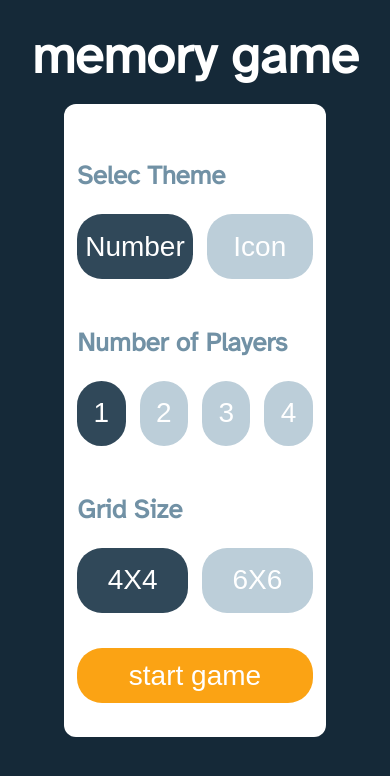
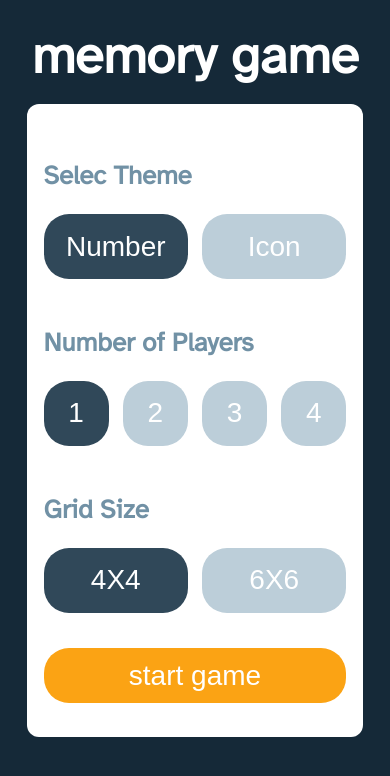
Before and after one commit to Cristiap17/memory-game, a React (Vite) app: page / in a window 390 px wide. Shown: the top 776 px of the page. Built offline with nearby package versions, Linux system fonts and the light colour scheme.

Commit message:
Error fix_2-Width

```diff
--- a/src/components/configScreen/ConfigurationScreen.css
+++ b/src/components/configScreen/ConfigurationScreen.css
@@ -80,12 +80,6 @@
 
 @media(max-width: 740px) {
     .main-style {
-        width: 70%;
+        width: 90%;
     }
 }
-
-/* @media(max-width: 640px) {
-    .main-style {
-        width: 70%;
-    }
-} */
```
